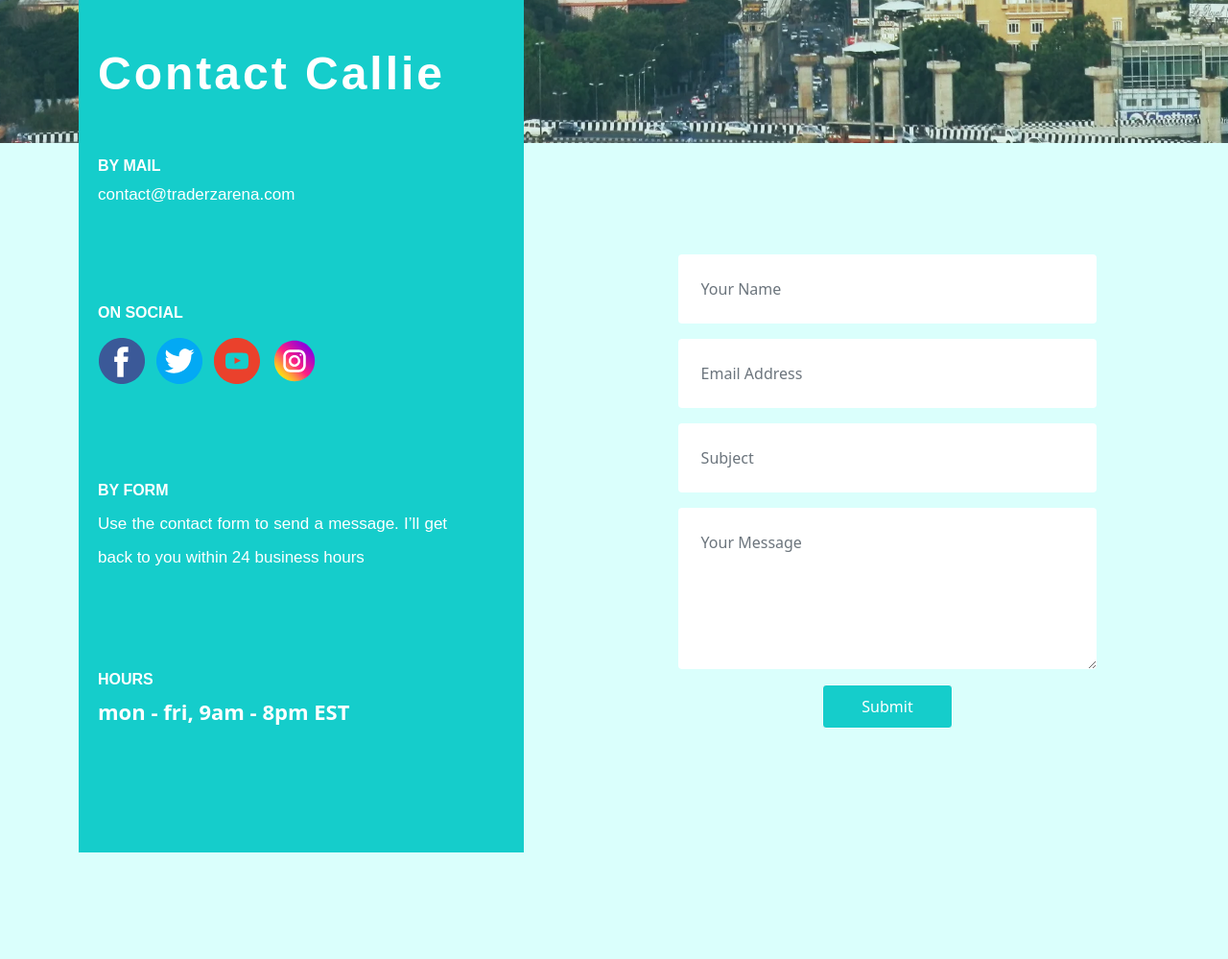
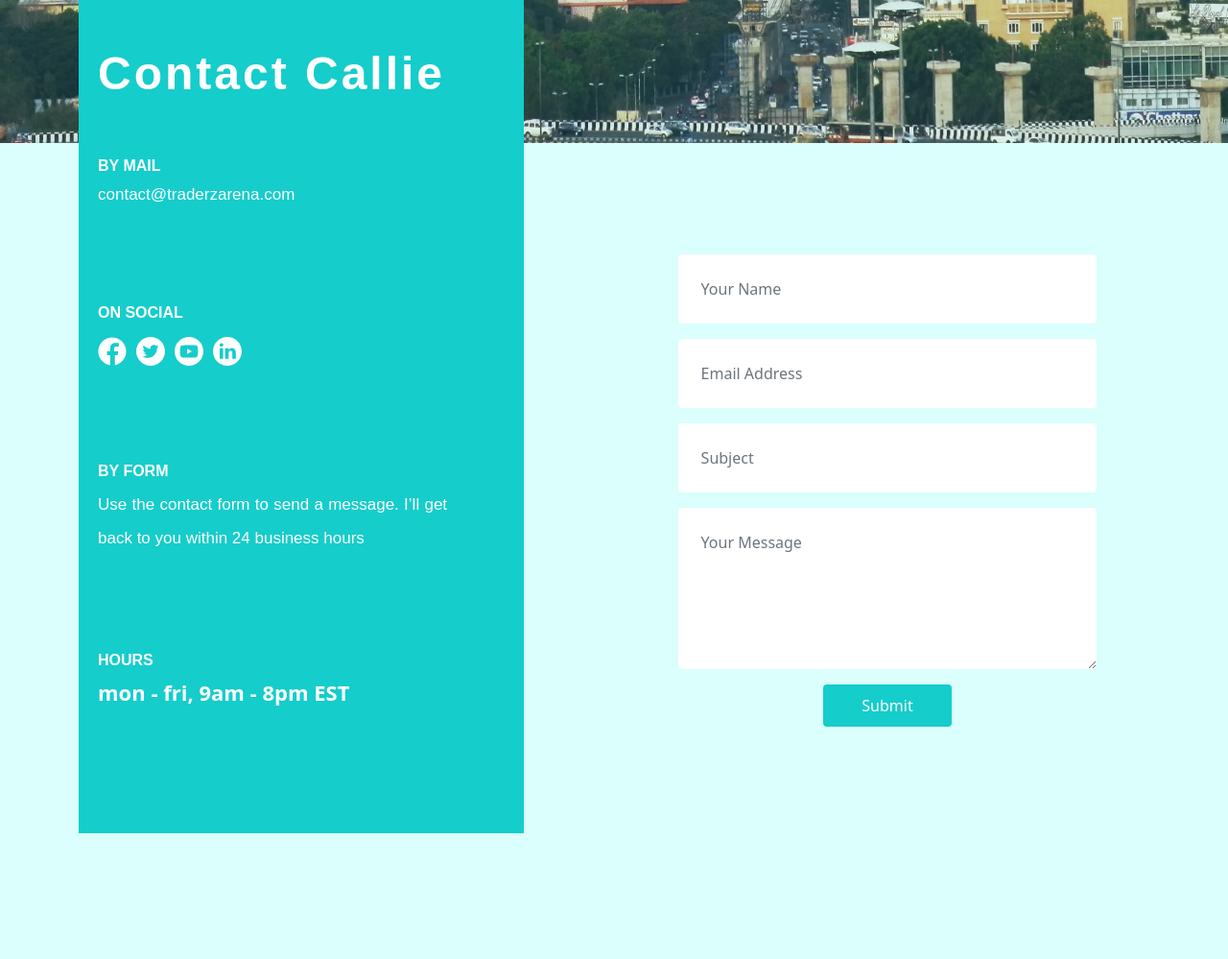
Before and after one commit to Sanjithgokul/traderz-arena, a PHP site: page /contact.html in a window 1280 px wide. Shown: the part 697-1696 px from the top of the page at 96% size. Run offline with PHP 8.4, Linux system fonts and the light colour scheme.

Commit message:
contact us updated

```diff
--- a/contact.html
+++ b/contact.html
@@ -62,13 +62,13 @@
                                 <p class="text-justify text-white">contact@traderzarena.com</p>
                             </div>
                             <div class="contact-email">
-                                <h4 class="m text-white"><b>ON SOCIAL</b>
+                                <h4 class="m text-white"><b>ON SOCIAL</b> </h4>
                                 <div class="social-icon mt-3">
                                     <ul class="foooter-social-icon d-flex-icon">
-                                        <li> <img width="50" height="50" loading="lazy" src="./images/facebook-icon.svg"  title="traderz-arena-facebook" alt="traderz-arena"></li>
-                                        <li> <img width="50" height="50" loading="lazy" src="./images/twitter-icon.svg"  title="traderz-arena-twitter" alt="traderz-arena"></li>
-                                        <li> <img width="50" height="50" loading="lazy" src="./images/youtube-icon.svg" title="traderz-arena-youtube"  alt="traderz-arena"></li>
-                                        <li> <img width="50" height="50" loading="lazy" src="./images/instagram-icon.svg"  title="traderz-arena-instagram" alt="traderz-arena"></li>
+                                        <li> <a href="#"><img width="100%" height="100%" loading="lazy" src="./images/facebook-contact.svg"  title="traderz-arena-facebook" alt="traderz-arena"></li></a>
+                                        <li> <a href="#"><img width="100%" height="100%" loading="lazy" src="./images/twitter-contact.svg"  title="traderz-arena-twitter" alt="traderz-arena"></li></a>
+                                        <li> <a href="#"><img width="100%" height="100%" loading="lazy" src="./images/youtube-contact.svg" title="traderz-arena-youtube"  alt="traderz-arena"></li></a>
+                                        <li> <a href="#"><img width="100%" height="100%" loading="lazy" src="./images/instagram-contact.svg"  title="traderz-arena-instagram" alt="traderz-arena"></li></a>
                                     </ul>
                                 </div>
                             </div>
--- a/css/contact.css
+++ b/css/contact.css
@@ -34,12 +34,24 @@
     color: #15CDCB !important;
 }
 
-
 .btn-primary{
     background: #15CDCB;
     color: #fff;
     border-color: unset;
     padding: 10px 40px;
+    border: unset;
+}
+
+.form-control:focus{
+    box-shadow: unset;
+}
+
+.contact-btn button:hover{
+    box-shadow: 8px 5px #15CDCB;
+    transition: .3s;
+    color: #fff;
+    background: #15CDCB;
+    border: unset;
 }
 
 
```
Also changed, not shown: images/facebook-contact.svg (added), images/instagram-contact.svg (added), images/twitter-contact.svg (added), images/youtube-contact.svg (added).
